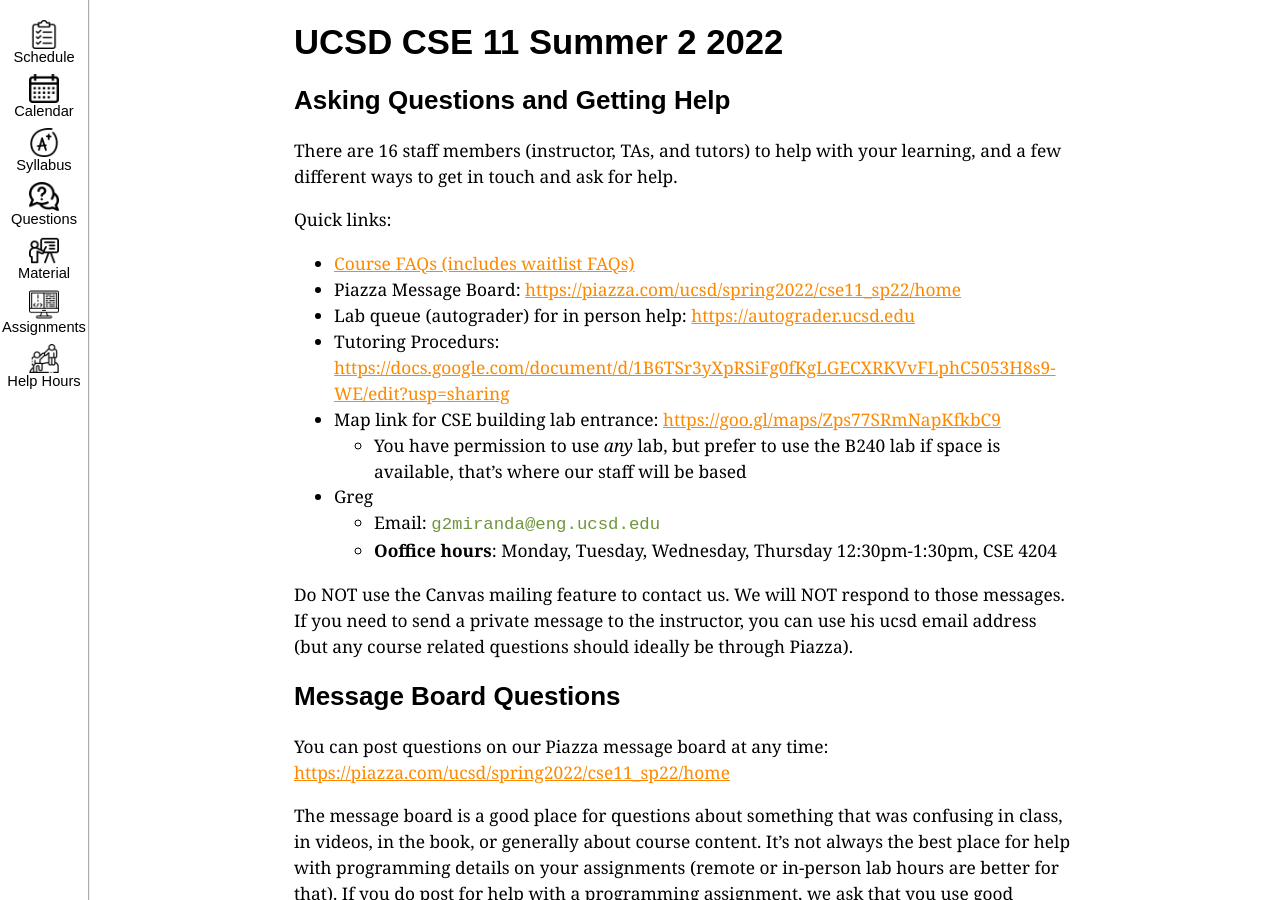
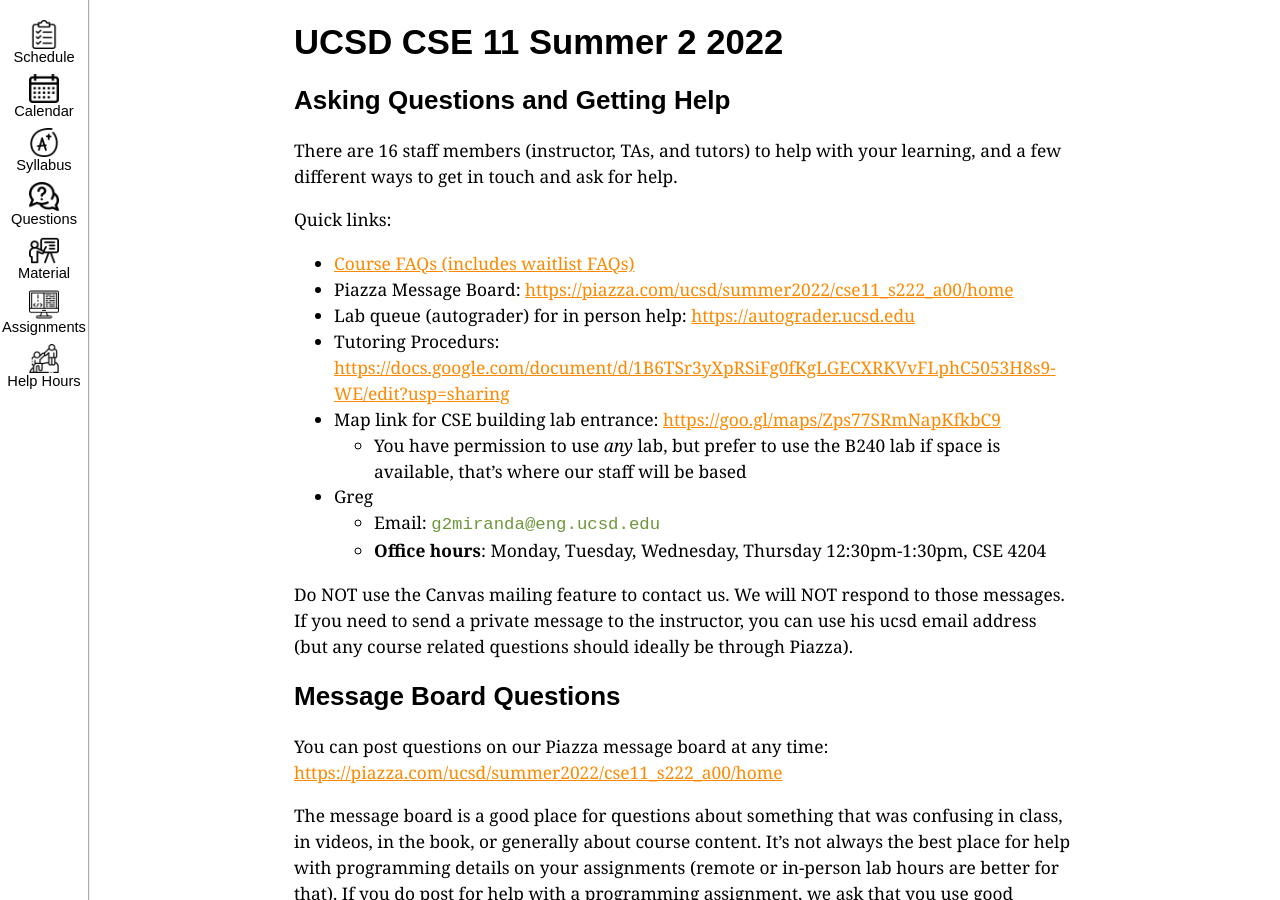
Before and after one commit to ucsd-cse11-su222/ucsd-cse11-su222.github.io, a Jekyll site: the page built from staff-and-help.md, in a window 1280 px wide and 900 px high. Built offline with Jekyll 4.4.1, drawn with Linux system fonts in a browser that asks for light colours.

Commit message:
Update staff-and-help.md

```diff
--- a/staff-and-help.md
+++ b/staff-and-help.md
@@ -11,14 +11,14 @@ learning, and a few different ways to get in touch and ask for help.
 Quick links:
 
 - [Course FAQs (includes waitlist FAQs)](#faq)
-- Piazza Message Board: [https://piazza.com/ucsd/spring2022/cse11_sp22/home](https://piazza.com/ucsd/spring2022/cse11_sp22/home)
+- Piazza Message Board: [https://piazza.com/ucsd/summer2022/cse11_s222_a00/home](https://piazza.com/ucsd/summer2022/cse11_s222_a00/home)
 - Lab queue (autograder) for in person help: [https://autograder.ucsd.edu](https://autograder.ucsd.edu)
 - Tutoring Procedurs: [https://docs.google.com/document/d/1B6TSr3yXpRSiFg0fKgLGECXRKVvFLphC5053H8s9-WE/edit?usp=sharing](https://docs.google.com/document/d/1B6TSr3yXpRSiFg0fKgLGECXRKVvFLphC5053H8s9-WE/edit?usp=sharing)
 - Map link for CSE building lab entrance: [https://goo.gl/maps/Zps77SRmNapKfkbC9](https://goo.gl/maps/Zps77SRmNapKfkbC9)
   - You have permission to use _any_ lab, but prefer to use the B240 lab if space is available, that's where our staff will be based
 - Greg
   - Email: `g2miranda@eng.ucsd.edu`
-  - **Ooffice hours**: Monday, Tuesday, Wednesday, Thursday 12:30pm-1:30pm, CSE 4204
+  - **Office hours**: Monday, Tuesday, Wednesday, Thursday 12:30pm-1:30pm, CSE 4204
 
 Do NOT use the Canvas mailing feature to contact us. We will NOT respond to those
 messages. If you need to send a private message to the instructor, you can use his ucsd email
@@ -27,7 +27,7 @@ address (but any course related questions should ideally be through Piazza).
 ## Message Board Questions
 
 You can post questions on our Piazza message board at any time:
-[https://piazza.com/ucsd/spring2022/cse11_sp22/home](https://piazza.com/ucsd/spring2022/cse11_sp22/home)
+[https://piazza.com/ucsd/summer2022/cse11_s222_a00/home](https://piazza.com/ucsd/summer2022/cse11_s222_a00/home)
 
 The message board is a good place for questions about something that was
 confusing in class, in videos, in the book, or generally about course content.
```
